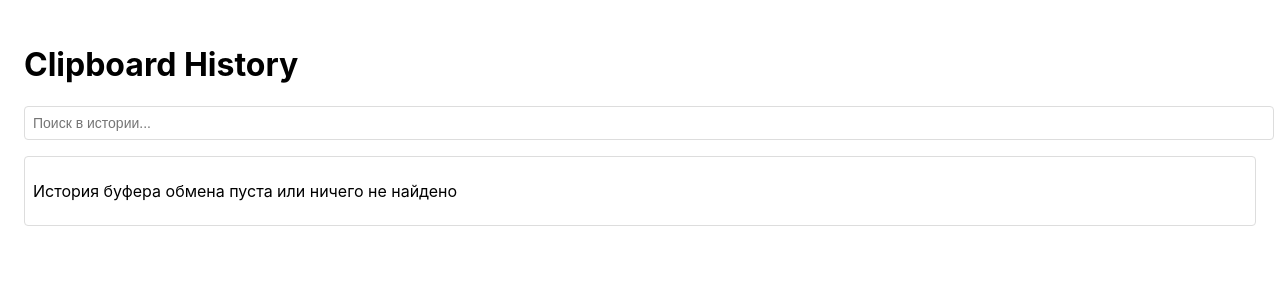
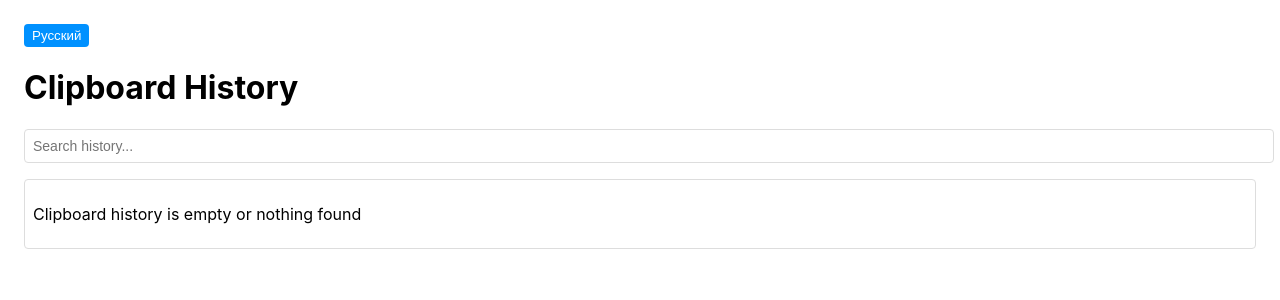
Before and after one commit to fuwiak/RAG_app, a SvelteKit app: page / in a window 1280 px wide. Shown: the top 300 px of the page. Built offline with nearby package versions, Linux system fonts and the light colour scheme.

Commit message:
Add language toggle for UI labels

```diff
--- a/src/routes/+page.svelte
+++ b/src/routes/+page.svelte
@@ -6,6 +6,26 @@
   let clipboardItems: string[] = [];
   let filteredItems: string[] = [];
   let searchQuery = '';
+  let language: 'en' | 'ru' = 'en';
+
+  const texts = {
+    en: {
+      title: 'Clipboard History',
+      search: 'Search history...',
+      empty: 'Clipboard history is empty or nothing found',
+      copy: 'Copy'
+    },
+    ru: {
+      title: 'История буфера обмена',
+      search: 'Поиск в истории...',
+      empty: 'История буфера обмена пуста или ничего не найдено',
+      copy: 'Копировать'
+    }
+  } as const;
+
+  function toggleLanguage() {
+    language = language === 'en' ? 'ru' : 'en';
+  }
 
   async function loadHistory() {
     try {
@@ -60,12 +80,17 @@
 </script>
 
 <main>
-  <h1>Clipboard History</h1>
+  <div class="language-toggle">
+    <button on:click={toggleLanguage}>
+      {language === 'en' ? 'Русский' : 'English'}
+    </button>
+  </div>
+  <h1>{texts[language].title}</h1>
 
   <div class="search-container">
     <input
       type="text"
-      placeholder="Поиск в истории..."
+      placeholder={texts[language].search}
       bind:value={searchQuery}
       on:input={handleSearchInput}
     />
@@ -73,14 +98,14 @@
 
   <div class="history-container">
     {#if filteredItems.length === 0}
-      <p>История буфера обмена пуста или ничего не найдено</p>
+      <p>{texts[language].empty}</p>
     {:else}
       <ul>
         {#each filteredItems as item, i}
           <li>
             <div class="item-content">{item}</div>
             <button on:click={() => copyToClipboard(item)}>
-              Копировать
+              {texts[language].copy}
             </button>
           </li>
         {/each}
@@ -151,4 +176,8 @@
   button:hover {
     background: #0070d1;
   }
+
+  .language-toggle {
+    margin-bottom: 1rem;
+  }
 </style>
```
